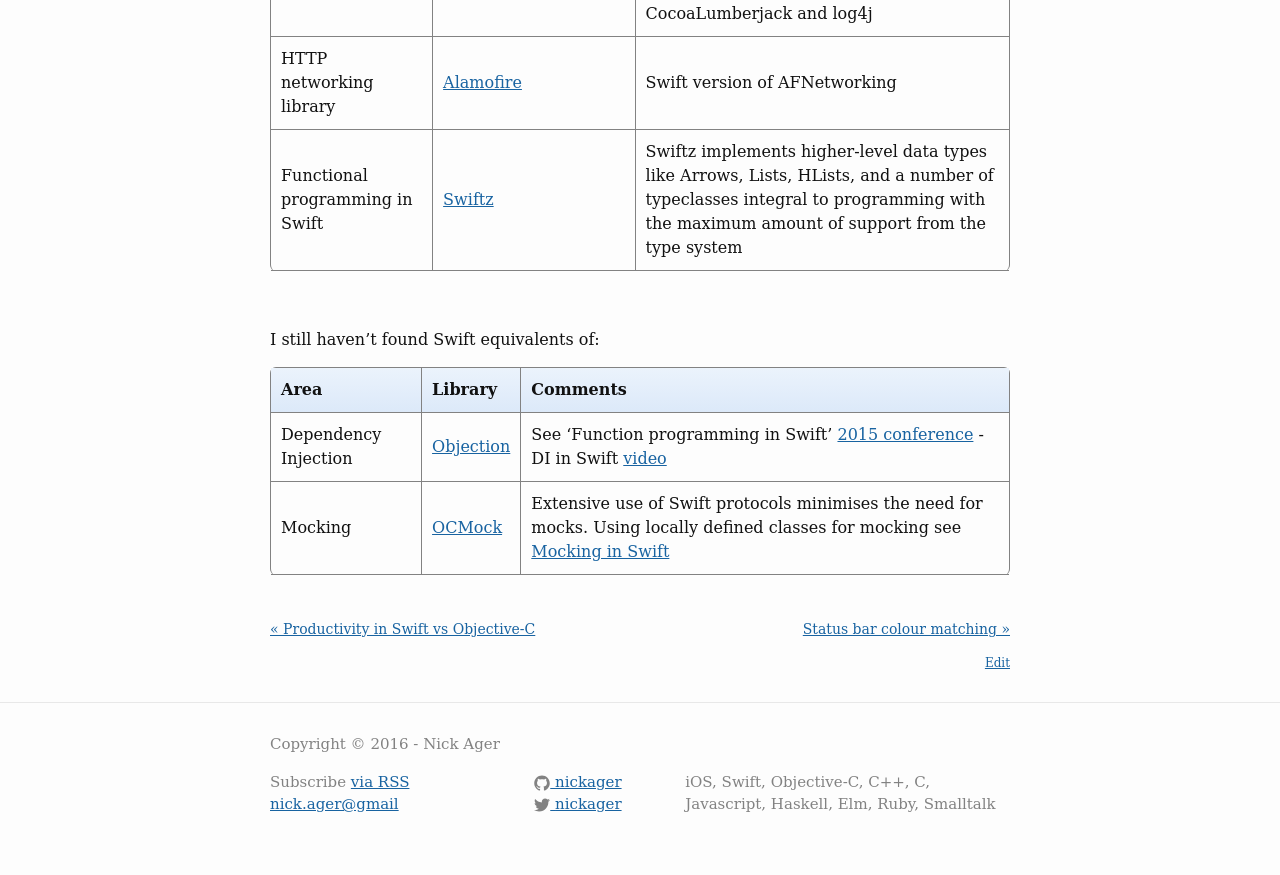
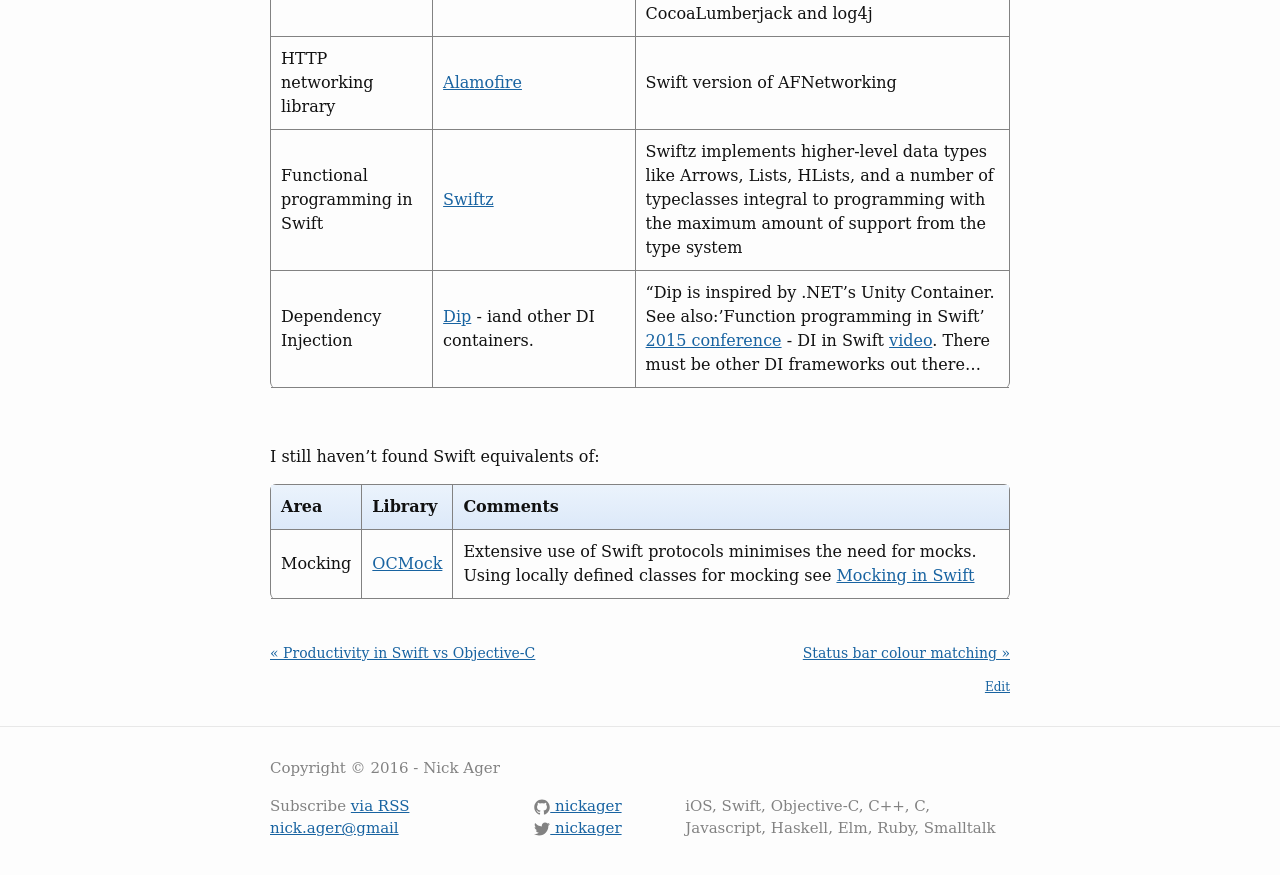
Before and after one commit to NickAger/nickager.github.io, a Jekyll site: the page built from _posts/2015-12-04-swift-libaries.md, in a window 1280 px wide and 900 px high, scrolled down 1812 px. Shown: the top 875 px of the window. Built offline with Jekyll 4.4.1, drawn with Linux system fonts in a browser that asks for light colours; some web fonts are replaced; comment, search, counter and statistics services are not loaded.

Commit message:
added DI info

```diff
--- a/_posts/2015-12-04-swift-libaries.md
+++ b/_posts/2015-12-04-swift-libaries.md
@@ -24,6 +24,7 @@ Some potentially useful Swift libraries:
 |Logging|[CleanroomLogger](https://github.com/emaloney/CleanroomLogger)|The API provided by CleanroomLogger is designed to be readily understood by anyone familiar with packages such as CocoaLumberjack and log4j|
 |HTTP networking library|[Alamofire](https://github.com/Alamofire/Alamofire)|Swift version of AFNetworking|
 |Functional programming in Swift|[Swiftz](https://github.com/typelift/swiftz)|Swiftz implements higher-level data types like Arrows, Lists, HLists, and a number of typeclasses integral to programming with the maximum amount of support from the type system|
+|Dependency Injection|[Dip](https://github.com/AliSoftware/Dip) - iand other DI containers.|"Dip is inspired by .NET's Unity Container. See also:'Function programming in Swift' [2015 conference](http://2015.funswiftconf.com) - DI in Swift [ video](https://youtu.be/2--pYf1T6Xc). There must be other DI frameworks out there... |
 
 <br />
 
@@ -32,5 +33,4 @@ I still haven't found Swift equivalents of:
 {: .table-striped}
 |Area | Library | Comments|
 |-----|---------|---------|
-|Dependency Injection|[Objection](http://objection-framework.org/)|See 'Function programming in Swift' [2015 conference](http://2015.funswiftconf.com) - DI in Swift [ video](https://youtu.be/2--pYf1T6Xc) |
 |Mocking|[OCMock](http://ocmock.org)|Extensive use of Swift protocols minimises the need for mocks. Using locally defined classes for mocking see [Mocking in Swift](http://nshipster.com/xctestcase/)|
```
